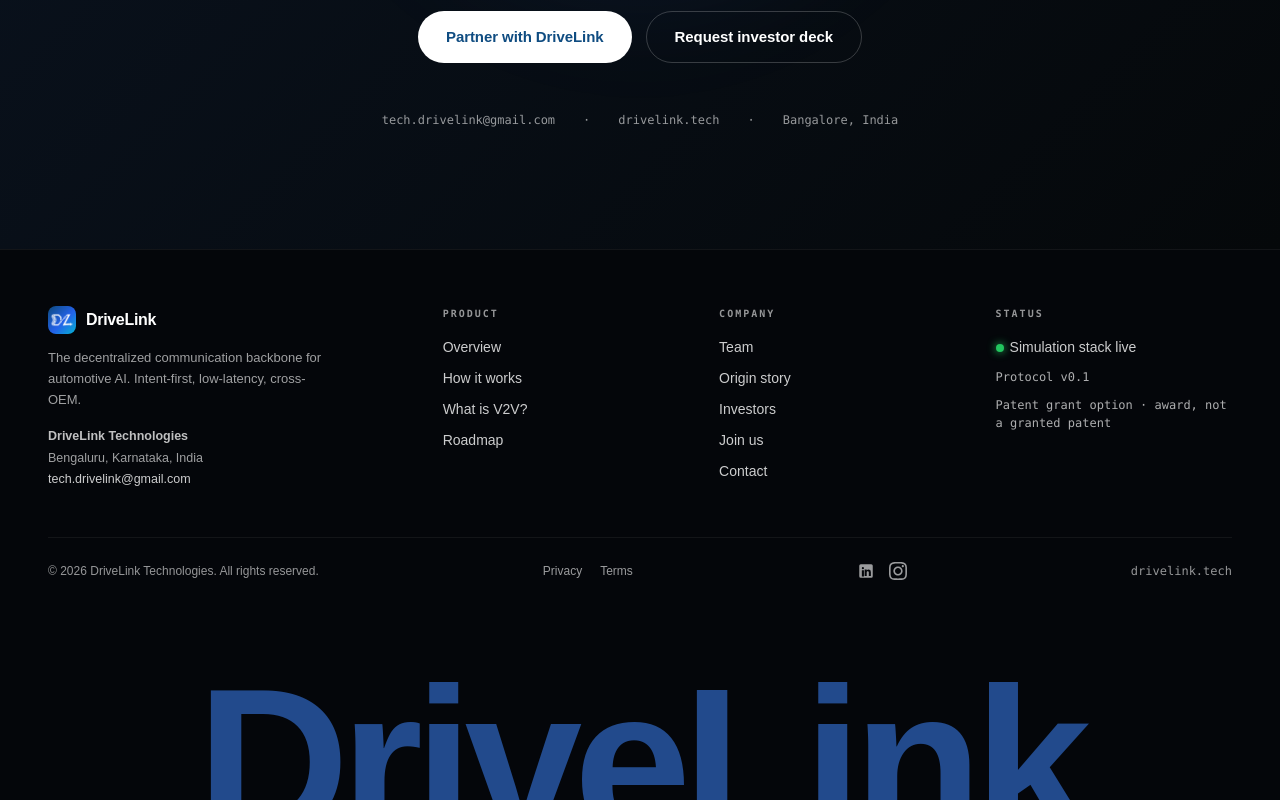
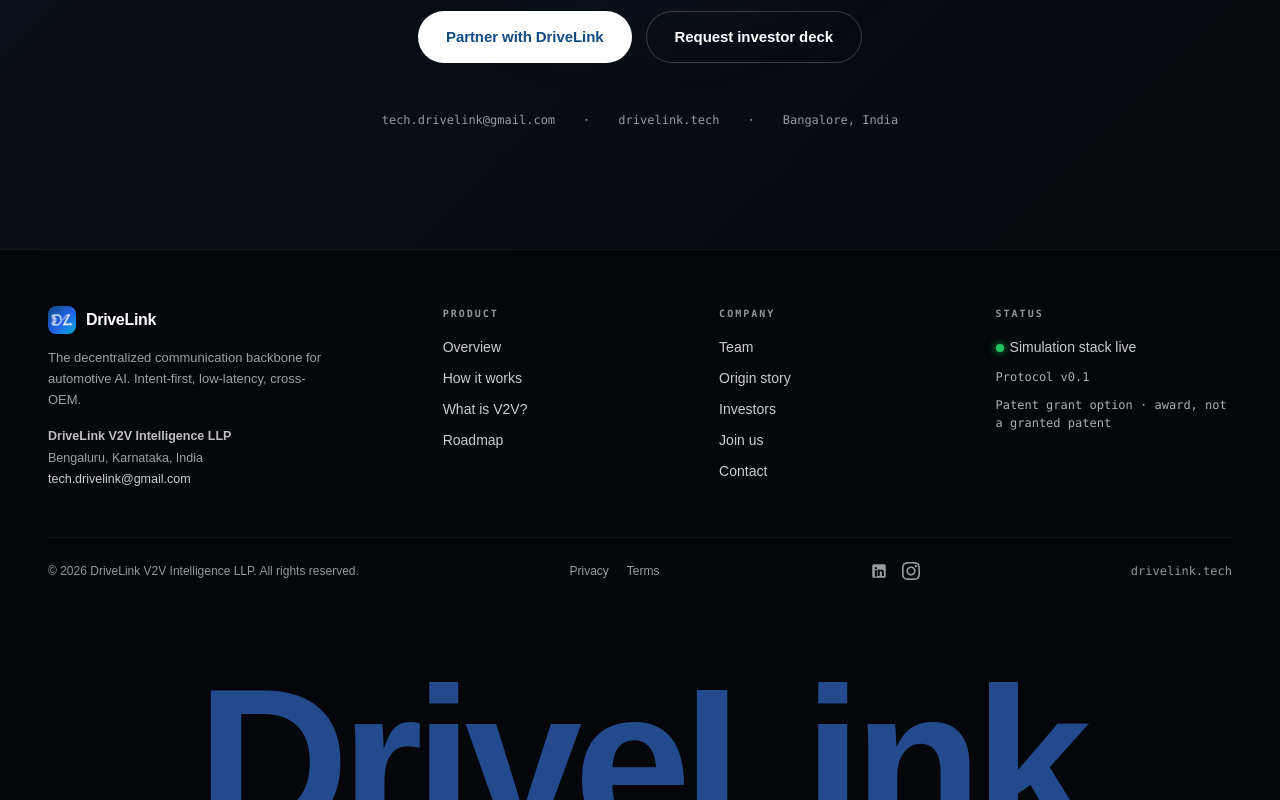
Before and after one commit to nikhilcherry/drivelink, a Next.js app: page /ecosystem in a window 1280 px wide. Shown: the part 6446-7246 px from the top of the page. Built offline with nearby package versions, Linux system fonts and the light colour scheme; a web font is replaced by a local one.

Commit message:
chore(legal): update company entity to DriveLink V2V Intelligence LLP

```diff
--- a/src/app/ecosystem/page.tsx
+++ b/src/app/ecosystem/page.tsx
@@ -17,12 +17,12 @@ const ecosystemJsonLd = {
   url: `${SITE_URL}/ecosystem`,
   author: {
     "@type": "Organization",
-    name: "DriveLink Technologies",
+    name: "DriveLink V2V Intelligence LLP",
     url: SITE_URL,
   },
   publisher: {
     "@type": "Organization",
-    name: "DriveLink Technologies",
+    name: "DriveLink V2V Intelligence LLP",
     url: SITE_URL,
   },
 };
--- a/src/app/page.tsx
+++ b/src/app/page.tsx
@@ -21,7 +21,7 @@ const graphJsonLd = {
     {
       "@type": "Organization",
       "@id": `${SITE_URL}/#organization`,
-      name: "DriveLink Technologies",
+      name: "DriveLink V2V Intelligence LLP",
       alternateName: "DriveLink",
       url: SITE_URL,
       logo: {
--- a/src/app/privacy/PrivacyClient.tsx
+++ b/src/app/privacy/PrivacyClient.tsx
@@ -12,8 +12,8 @@ export function PrivacyClient() {
     >
       <p style={legalP}>
         This policy covers the website at <strong>drivelink.tech</strong> (including{' '}
-        <strong>www.drivelink.tech</strong> and <strong>core.drivelink.tech</strong>), operated by DriveLink
-        Technologies, Bengaluru, Karnataka, India (&ldquo;DriveLink&rdquo;, &ldquo;we&rdquo;). It does not cover the
+        <strong>www.drivelink.tech</strong> and <strong>core.drivelink.tech</strong>), operated by DriveLink V2V
+        Intelligence LLP, Bengaluru, Karnataka, India (&ldquo;DriveLink&rdquo;, &ldquo;we&rdquo;). It does not cover the
         DriveLink protocol, on-vehicle module, or any pilot deployment — none of which are in public operation, and
         each of which will carry its own data agreement when they are.
       </p>
--- a/src/app/terms/TermsClient.tsx
+++ b/src/app/terms/TermsClient.tsx
@@ -12,7 +12,7 @@ export function TermsClient() {
     >
       <p style={legalP}>
         The website at <strong>drivelink.tech</strong> (including <strong>www.drivelink.tech</strong> and{' '}
-        <strong>core.drivelink.tech</strong>) is operated by DriveLink Technologies, Bengaluru, Karnataka, India
+        <strong>core.drivelink.tech</strong>) is operated by DriveLink V2V Intelligence LLP, Bengaluru, Karnataka, India
         (&ldquo;DriveLink&rdquo;, &ldquo;we&rdquo;). By using the site you agree to these terms. If you do not agree,
         please do not use it.
       </p>
--- a/src/components/layout/Footer.tsx
+++ b/src/components/layout/Footer.tsx
@@ -35,7 +35,7 @@ export function Footer() {
             </p>
 
             <address className="dlw-footer-address">
-              <span className="dlw-footer-addr-label">DriveLink Technologies</span>
+              <span className="dlw-footer-addr-label">DriveLink V2V Intelligence LLP</span>
               <span>Bengaluru, Karnataka, India</span>
               <a href="mailto:tech.drivelink@gmail.com?subject=DriveLink%20enquiry">tech.drivelink@gmail.com</a>
             </address>
@@ -76,7 +76,7 @@ export function Footer() {
         </div>
 
         <div className="dlw-footer-bottom">
-          <span>© {new Date().getFullYear()} DriveLink Technologies. All rights reserved.</span>
+          <span>© {new Date().getFullYear()} DriveLink V2V Intelligence LLP. All rights reserved.</span>
           <span className="dlw-footer-legal">
             <Link href={siteBase + '/privacy'}>Privacy</Link>
             <Link href={siteBase + '/terms'}>Terms</Link>
```
Also changed, not shown: 1 other file (tests, documents, lock files or other folders).
